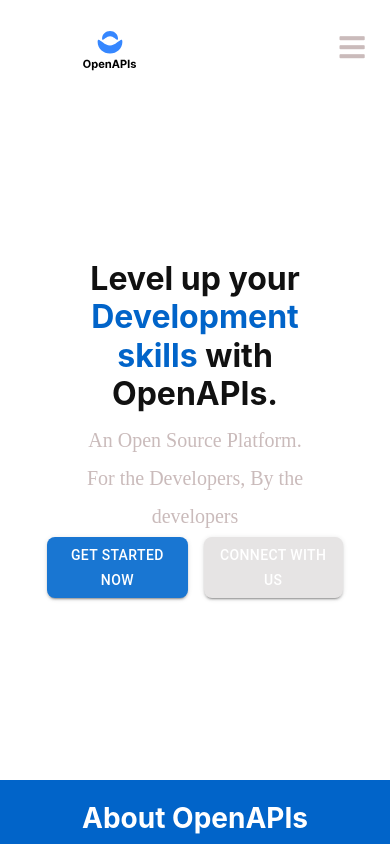
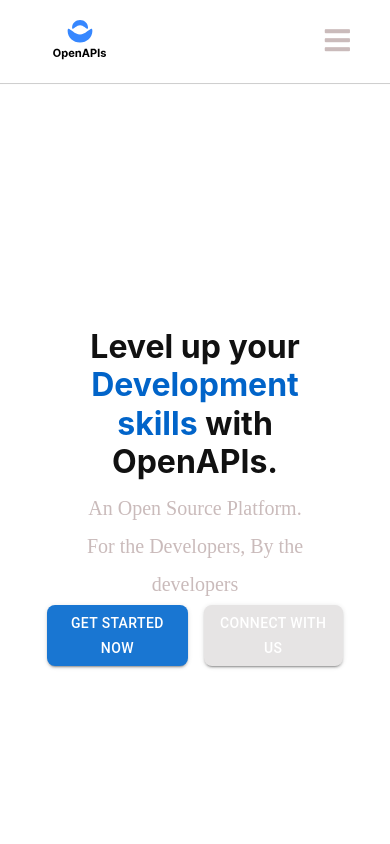
Before and after one commit to OpenAPIs-Tech/OpenApis-frontend, a React (Create React App) app: page / in a window 390 px wide. Shown: the top 844 px of the page. Built offline with nearby package versions, Linux system fonts and the light colour scheme.

Commit message:
Navbar CSS changed to make it mobile responsive

```diff
--- a/src/components/Nav/Nav.css
+++ b/src/components/Nav/Nav.css
@@ -1,13 +1,27 @@
 /* new */
 .navbar {
-	background:#fff;
+  background-color: rgb(255, 255, 255);
+  z-index: 100;
+  position: relative;
+  width: 100%;
+  top: -1px;
+  background: #fff;
   display: flex;
   justify-content: center;
   align-items: center;
   font-size: 1.2rem;
+  box-shadow: 0.5px 0.5px 0.5px 0.5px rgba(121, 121, 121, 0.2);
 }
-  .nav-links{
-	color:rgb(202, 187, 187);
+
+.navbar-inner-container {
+  display: flex;
+  justify-content: center;
+  align-items: center;
+  padding: 14px 0px;
+}
+
+.nav-links {
+  color: rgb(202, 187, 187);
   text-decoration: none;
   padding: 0.5rem 1rem;
   cursor: pointer;
@@ -39,7 +53,7 @@
   color: rgb(202, 187, 187);
   text-decoration: none;
   padding: 0.5rem 1rem;
-	font-family: 'Poppins', sans-serif;
+  font-family: "Poppins", sans-serif;
 }
 
 .nav-links:hover {
@@ -60,9 +74,15 @@
 
 @media (max-width: 960px) {
   .navbar {
-	  position: sticky;
-	  top: 0;
-	  z-index: 100;
+    padding: 0%;
+  }
+
+  .navbar-inner-container {
+    box-shadow: 0.5px 0.5px 0.5px 0.5px rgba(121, 121, 121, 0.2);
+    position: relative;
+    width: 100%;
+    justify-content: space-between;
+    align-items: center;
   }
 
   .nav-menu {
@@ -103,25 +123,23 @@
   }
 
   .navbar-logo {
-	  position: absolute;
+    position: relative;
     top: 0;
     left: 0;
-	  transform: translate(25%, 50%);
   }
 
   .menu-icon {
     display: block;
-	  position: absolute;
+    margin-right: 40px;
     top: 0;
     right: 0;
-	  transform: translate(-100%, 60%);
     font-size: 1.8rem;
     cursor: pointer;
     z-index: 50;
   }
 
   .fa-times {
-	  color: rgb(202, 187, 187);;
+    color: rgb(202, 187, 187);
     font-size: 2rem;
   }
 
--- a/src/components/Nav/Nav.jsx
+++ b/src/components/Nav/Nav.jsx
@@ -13,8 +13,8 @@
   };
   return (
     <>
-
       <nav className="navbar">
+        <div className="navbar-inner-container">
           <h1 className="navbar-logo">
             <a href="/">
               <img src="assests/images/logo.svg" className="company_logo" alt="Logo" />
@@ -23,11 +23,12 @@
           <div className="menu-icon" onClick={handleClick}>
             <i className={active ? "fas fa-times" : "fas fa-bars"}></i>
           </div>
+        </div>
         <ul className={active ? "nav-menu active" : "nav-menu"}>
 
           {navLinks.map(({ navLinkId, scrollToId }, idx) => (
 
-					<NavLink key={idx} navLinkId={navLinkId} scrollToId={scrollToId} className="navlink"/>
+            <NavLink onClick={handleClick} key={idx} navLinkId={navLinkId} scrollToId={scrollToId} className="navlink" />
           ))}
 
         </ul>
--- a/src/components/Nav/NavLink.jsx
+++ b/src/components/Nav/NavLink.jsx
@@ -1,12 +1,13 @@
 import React, { useContext } from 'react';
 import { NavContext } from '../../context/NavContext';
 
-const NavLink = ({ navLinkId, scrollToId }) => {
+const NavLink = ({ navLinkId, scrollToId, onClick }) => {
 	const { activeNavLinkId, setActiveNavLinkId } = useContext(NavContext);
 
 	const handleClick = () => {
 		setActiveNavLinkId(navLinkId);
 		document.getElementById(scrollToId).scrollIntoView({ behavior: 'smooth' });
+		onClick()
 	};
 
 	return (
```
Lines whose indentation alone changed are shown as unchanged.
